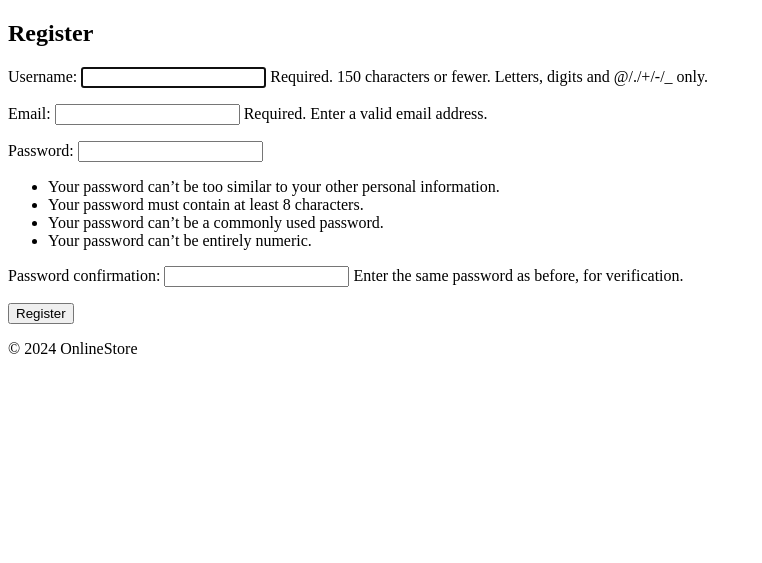
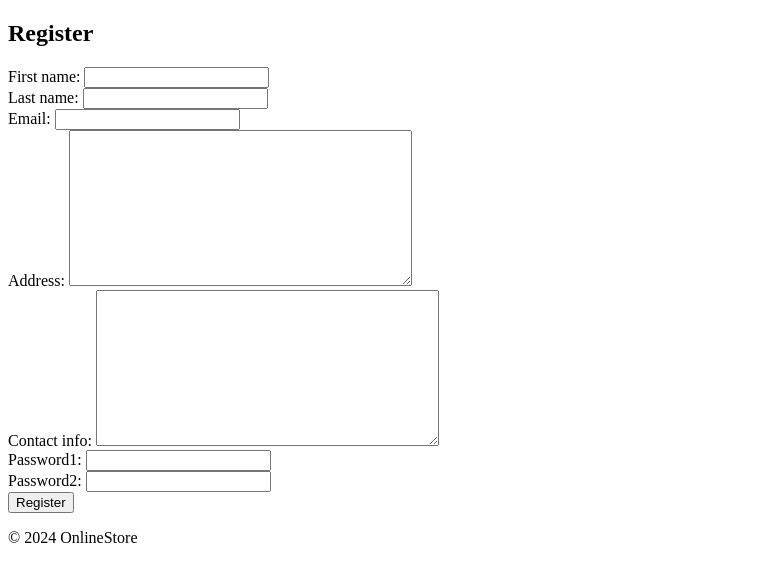
Before and after one commit to KarlosGsalva/Python_OnlineStore_Musaelian, a Django app: page /register/ in a window 1280 px wide. Shown: the part 248-811 px from the top of the page, without its empty margins (0-762 px from the left). Before the commit the page ends 602 px from the top, so only its background shows below. Run offline with Django 5.2, Linux system fonts and the light colour scheme; parts of the project's set-up code (start-up, migrations or seed data) failed here and were passed over.

Commit message:
fixed customer model with migrations, rebuild admin role, fixed registeration and authorization

```diff
--- a/src/config/settings.py
+++ b/src/config/settings.py
@@ -79,7 +79,9 @@ DEBUG = env('DEBUG')
 
 ALLOWED_HOSTS = ['*']
 
-AUTH_USER_MODEL = "users.User"
+AUTH_USER_MODEL = "core.Customer"
+
+AUTHENTICATION_BACKENDS = ['core.authentication.EmailBackend', 'django.contrib.auth.backends.ModelBackend']
 
 # Application definition
 
--- a/src/core/admin.py
+++ b/src/core/admin.py
@@ -1,7 +1,6 @@
 from django.contrib import admin
 from .models import Customer, Product, Stock, Cart, Order, Category, PurchaseHistory
 
-admin.site.register(Customer)
 admin.site.register(Product)
 admin.site.register(Stock)
 admin.site.register(Cart)
--- a/src/core/forms.py
+++ b/src/core/forms.py
@@ -1,8 +1,12 @@
 from django import forms
 from django.contrib.auth.forms import UserCreationForm
-from django.contrib.auth.models import User
+# from django.contrib.auth.models import User
+from django.contrib.auth import get_user_model
+from django.contrib.auth.hashers import make_password
 
 from .models import Customer, Product, Stock, Cart, Order, Category
+
+User = get_user_model()
 
 
 class CartForm(forms.Form):
@@ -49,9 +53,32 @@ class CategoryForm(forms.ModelForm):
         fields = ['name']
 
 
-class RegisterForm(UserCreationForm):
-    email = forms.EmailField(max_length=100, help_text="Required. Enter a valid email address.")
+class CustomerRegistrationForm(forms.ModelForm):
+    password1 = forms.CharField(widget=forms.PasswordInput, help_text="Enter a password")
+    password2 = forms.CharField(widget=forms.PasswordInput, help_text="Enter the password again for confirmation")
 
     class Meta:
-        model = User
-        fields = ('username', 'email', 'password1', 'password2')
+        model = Customer
+        fields = ['first_name', 'last_name', 'email', 'address', 'contact_info', 'password1', 'password2']
+
+    def clean_email(self):
+        email = self.cleaned_data.get('email')
+        if Customer.objects.filter(email=email).exists():
+            raise forms.ValidationError("A user with this email already exists.")
+        return email
+
+    def clean(self):
+        cleaned_data = super().clean()
+        password1 = cleaned_data.get("password1")
+        password2 = cleaned_data.get("password2")
+
+        if password1 and password2 and password1 != password2:
+            self.add_error('password2', "Passwords do not match.")
+        return cleaned_data
+
+    def save(self, commit=True):
+        customer = super().save(commit=False)
+        customer.password = make_password(self.cleaned_data["password1"])
+        if commit:
+            customer.save()
+        return customer
--- a/src/core/models.py
+++ b/src/core/models.py
@@ -1,18 +1,60 @@
 import uuid
 
+from django.contrib.auth.base_user import BaseUserManager, AbstractBaseUser
+from django.contrib.auth.models import PermissionsMixin
 from django.core.exceptions import ValidationError
 from django.db import models
 
 
-class Customer(models.Model):
+class CustomerManager(BaseUserManager):
+    def create_user(self, email, password=None, **extra_fields):
+        if not email:
+            raise ValueError('The Email field must be set')
+        email = self.normalize_email(email)
+        user = self.model(email=email, **extra_fields)
+        user.set_password(password)
+        user.save(using=self._db)
+        return user
+
+    def create_superuser(self, email, password=None, **extra_fields):
+        extra_fields.setdefault('is_staff', True)
+        extra_fields.setdefault('is_superuser', True)
+
+        return self.create_user(email, password, **extra_fields)
+
+
+class Customer(AbstractBaseUser, PermissionsMixin):
     id = models.UUIDField(primary_key=True, default=uuid.uuid4, editable=False)
     first_name = models.CharField(max_length=50, null=True, blank=True)
     last_name = models.CharField(max_length=50, null=True, blank=True)
     email = models.EmailField(max_length=50, unique=True, null=True, blank=True)
-    address = models.TextField(null=True, blank=True, help_text="Where can we deliver the goods to you?")
-    contact_info = models.TextField(null=True, blank=True, help_text="How can we contact you?")
-    created_at = models.DateTimeField(auto_now_add=True)
-    updated_at = models.DateTimeField(auto_now=True)
+    address = models.TextField(null=True, blank=True)
+    contact_info = models.TextField(null=True, blank=True)
+    password = models.CharField()
+    date_joined = models.DateTimeField(auto_now_add=True)
+    last_login = models.DateTimeField(blank=True, null=True)
+    is_staff = models.BooleanField(default=False)
+    is_active = models.BooleanField(default=True)
+
+    groups = models.ManyToManyField(
+        'auth.Group',
+        related_name='customer_users',
+        blank=True,
+        help_text='The groups this user belongs to.',
+        verbose_name='groups',
+    )
+    user_permissions = models.ManyToManyField(
+        'auth.Permission',
+        related_name='customer_user_permissions',
+        blank=True,
+        help_text='Specific permissions for this user.',
+        verbose_name='user permissions',
+    )
+
+    objects = CustomerManager()
+
+    USERNAME_FIELD = 'email'
+    REQUIRED_FIELDS = []
 
     class Meta:
         db_table = "customers"
@@ -20,7 +62,7 @@ class Customer(models.Model):
         verbose_name_plural = "customers"
 
     def __str__(self):
-        return f"{self.first_name} {self.last_name}"
+        return self.email
 
 
 class Product(models.Model):
--- a/src/core/views.py
+++ b/src/core/views.py
@@ -1,6 +1,7 @@
+from django.contrib.auth.hashers import make_password
 from django.shortcuts import render, redirect, get_object_or_404
 from django.contrib.auth import login, authenticate
-from .forms import CartForm, CustomerForm, RegisterForm
+from .forms import CartForm, CustomerForm, CustomerRegistrationForm
 from .models import Cart, Product, Customer
 
 
@@ -63,14 +64,14 @@ def edit_customer(request, pk):
 
 def register(request):
     if request.method == 'POST':
-        form = RegisterForm(request.POST)
+        form = CustomerRegistrationForm(request.POST)
         if form.is_valid():
-            form.save()
-            username = form.cleaned_data.get('username')
-            password = form.cleaned_data.get('password1')
-            user = authenticate(username=username, password=password)
-            login(request, user)
-            return redirect('/')
+            customer = form.save()
+            raw_password = form.cleaned_data.get('password1')
+            user = authenticate(request, email=customer.email, password=raw_password)
+            if user is not None:
+                login(request, user)
+                return redirect('home')
     else:
-        form = RegisterForm()
+        form = CustomerRegistrationForm()
     return render(request, 'register.html', {'form': form})
--- a/src/templates/register.html
+++ b/src/templates/register.html
@@ -3,10 +3,50 @@
 {% block title %}Register{% endblock %}
 
 {% block content %}
-    <h2>Register</h2>
-    <form method="post">
-        {% csrf_token %}
-        {{ form.as_p }}
-        <button type="submit">Register</button>
-    </form>
+  <h2>Register</h2>
+  <form method="post">
+    {% csrf_token %}
+    {{ form.non_field_errors }}
+
+    <div class="form-group">
+      {{ form.first_name.label_tag }} {{ form.first_name }}
+      {{ form.first_name.errors }}
+    </div>
+    <div class="form-group">
+      {{ form.last_name.label_tag }} {{ form.last_name }}
+      {{ form.last_name.errors }}
+    </div>
+    <div class="form-group">
+      {{ form.email.label_tag }} {{ form.email }}
+      {{ form.email.errors }}
+    </div>
+    <div class="form-group">
+      {{ form.address.label_tag }} {{ form.address }}
+      {{ form.address.errors }}
+    </div>
+    <div class="form-group">
+      {{ form.contact_info.label_tag }} {{ form.contact_info }}
+      {{ form.contact_info.errors }}
+    </div>
+    <div class="form-group">
+      {{ form.password1.label_tag }} {{ form.password1 }}
+      {{ form.password1.errors }}
+    </div>
+    <div class="form-group">
+      {{ form.password2.label_tag }} {{ form.password2 }}
+      {{ form.password2.errors }}
+    </div>
+
+    {% if form.non_field_errors %}
+      <div class="alert alert-danger">
+        <ul>
+          {% for error in form.non_field_errors %}
+            <li>{{ error }}</li>
+          {% endfor %}
+        </ul>
+      </div>
+    {% endif %}
+
+    <button type="submit" class="btn btn-primary">Register</button>
+  </form>
 {% endblock %}
```
Also changed, not shown: src/core/authentication.py (added, +19 -0 lines), src/users/admin.py (+26 -3 lines), src/core/migrations/0002_alter_customer_address_alter_customer_contact_info.py (added), src/core/migrations/0003_customer_password.py (added), src/core/migrations/0004_alter_customer_password.py (added), src/core/migrations/0005_customer_groups_customer_is_superuser_and_more.py (added), src/core/migrations/0006_customer_is_active_customer_is_staff.py (added), src/core/migrations/0007_rename_created_at_customer_date_joined_and_more.py (added).
